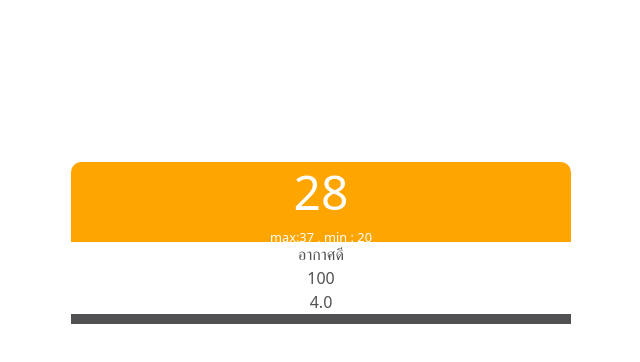
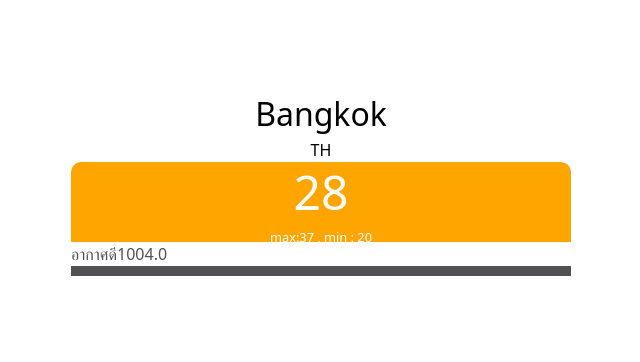
Before and after one commit to jaturaorn/test-react, a React (Vite) app: page / in a window 1280 px wide. Shown: the top 362 px of the page, without its empty margins (319-959 px from the left). Built offline with nearby package versions, Linux system fonts and the light colour scheme.

Commit message:
add css in .info

```diff
--- a/src/Appweather.css
+++ b/src/Appweather.css
@@ -41,10 +41,15 @@ section {
 }
 
 .location {
-    color: #fff;
+    color: #000;
 }
 
 .city {
     margin: 0;
     font-size: 2rem;
 }
+
+.info {
+    display: flex;
+    background-color: #fff;
+}
```
